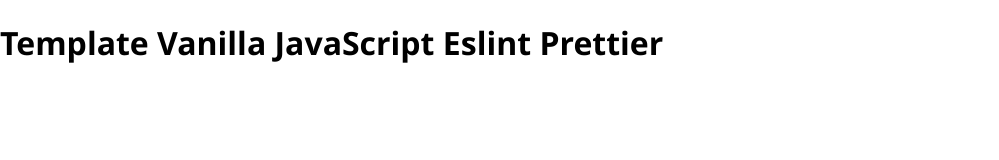
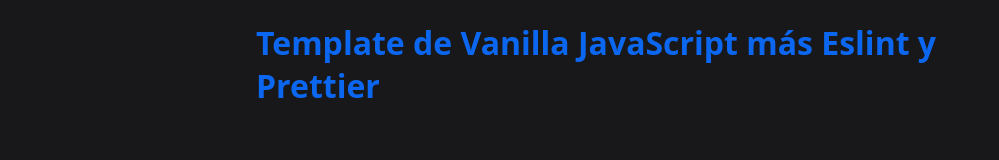
Before and after one commit to rr69sport/template-vanillajs-eslint-prettier, a website built with Vite: page index.html in a window 1280 px wide. Shown: the whole page, without its empty margins (0-999 px from the left). Built offline with nearby package versions, Linux system fonts and the light colour scheme.

Commit message:
Add small changes

```diff
--- a/index.html
+++ b/index.html
@@ -5,11 +5,11 @@
   <meta charset="UTF-8" />
   <link rel="icon" type="image/svg+xml" href="favicon.svg" />
   <meta name="viewport" content="width=device-width, initial-scale=1.0" />
-  <title>Template Vanilla JavaScript Eslint Prettier</title>
+  <title>Template de Vanilla JavaScript más Eslint y Prettier</title>
 </head>
 
 <body>
-  <h1>Template Vanilla JavaScript Eslint Prettier</h1>
+  <h1 class="title">Template de Vanilla JavaScript más Eslint y Prettier</h1>
   <script type="module" src="/main.js"></script>
 </body>
 
--- a/style.css
+++ b/style.css
@@ -1,3 +1,9 @@
+:root {
+  --dark-color: #18181b;
+  --light-color: #e0dcdc;
+  --main-color: #0c67f0;
+}
+
 *,
 *::after,
 *::before {
@@ -5,8 +11,11 @@
 }
 
 body {
-  margin: 0;
-  font-family: 'Segoe UI', Tahoma, Geneva, Verdana, sans-serif;
+  max-width: 768px;
+  margin: 0 auto;
+  color: var(--light-color);
+  background-color: var(--dark-color);
+  font-family: system-ui, sans-serif;
 }
 
 img {
@@ -14,3 +23,7 @@
   max-width: 100%;
   height: auto;
 }
+
+.title {
+  color: var(--main-color);
+}
```
